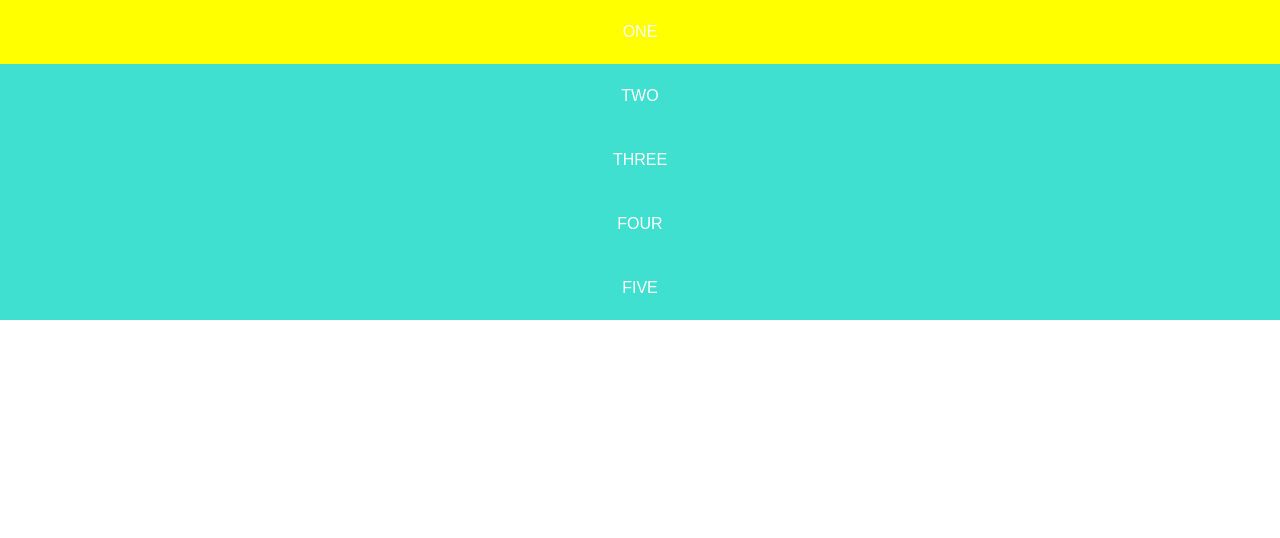
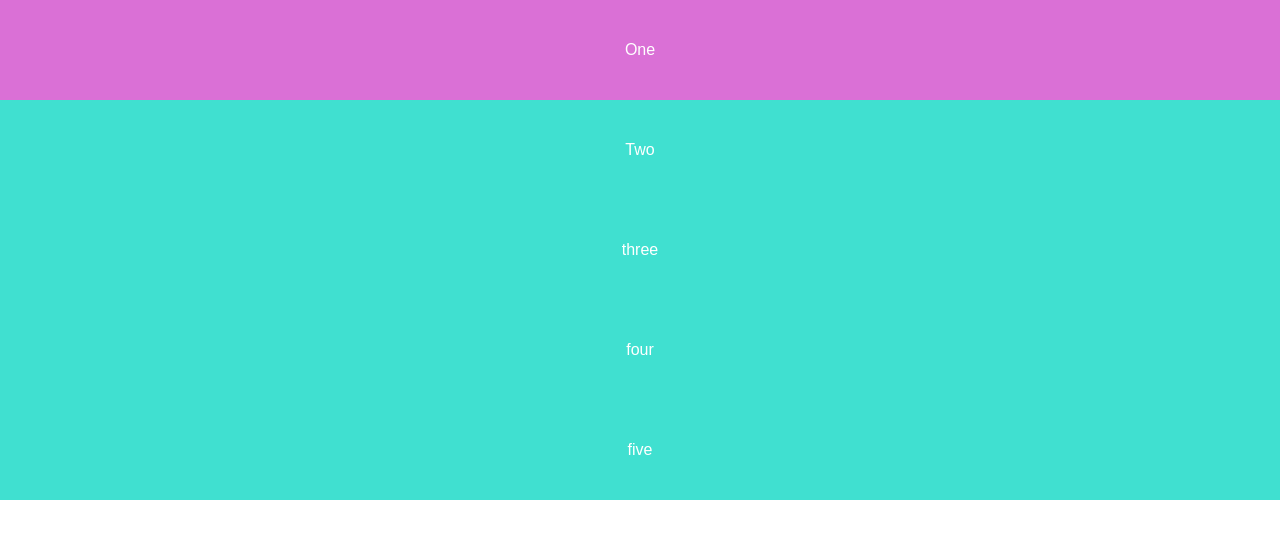
Before and after one commit to harrypunk/flex-menu, a plain HTML site: page src/index.html in a window 1280 px wide. Drawn offline with Linux system fonts and the light colour scheme.

Commit message:
li with explicit height and nav container no height

```diff
--- a/src/mobile.css
+++ b/src/mobile.css
@@ -9,27 +9,23 @@ body {
 }
 
 nav {
-  height: 40vh;
-  background: #5b78c7;
+    background-color: paleturquoise;
 }
 
 .nav-links {
   display: flex;
   list-style: none;
-  height: 100%;
   justify-content: space-between;
   align-items: stretch;
   flex-direction: column;
 }
 
 .nav-links > li {
-  height: 100%;
+  height: 100px;
   display: flex;
   justify-content: center;
   align-items: center;
   color: white;
-  text-transform: uppercase;
-  padding: 10px;
 }
 
 
@@ -40,13 +36,14 @@ nav {
 
 
 .nav-links li:first-child:hover {
-  background-color: yellow;
+  background-color: orchid;
 }
 
-/* .nav-links li:first-child ~ li {
+.nav-links li:first-child ~ li {
     display: none;
-} */
+}
 
 .nav-links li:first-child:hover ~ li {
     background-color: turquoise;
+    display: flex;
 }
```
